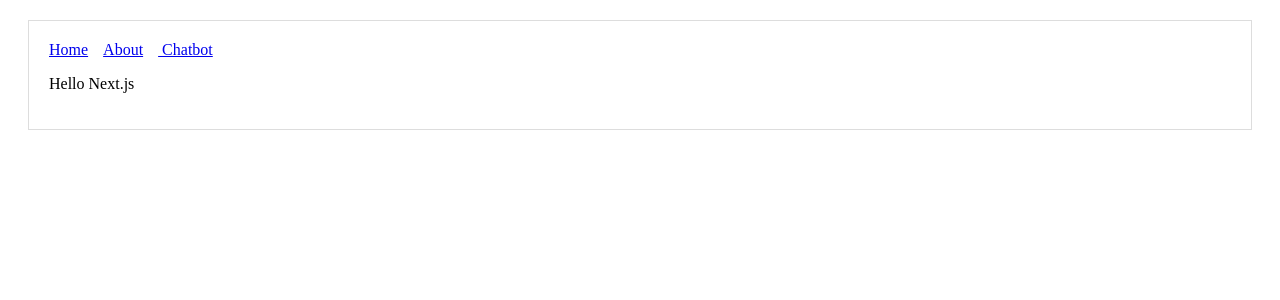
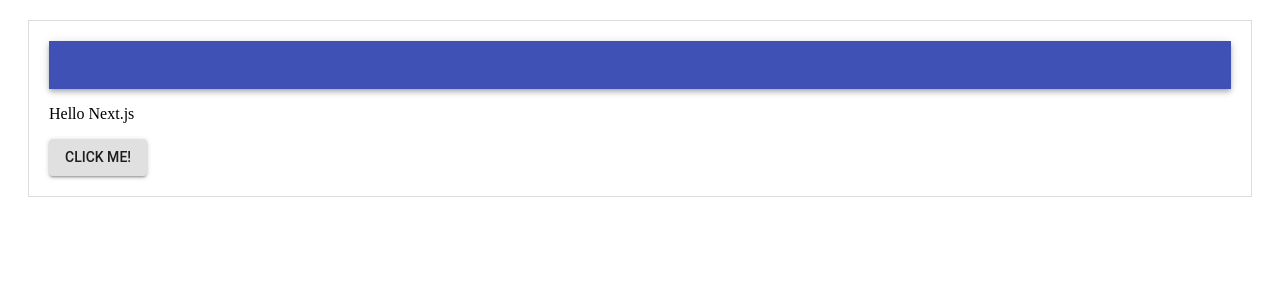
Before and after one commit to project-bowwow-2019/bowwow, a Next.js app: page / in a window 1280 px wide. Shown: the top 300 px of the page. Built offline with nearby package versions, Linux system fonts and the light colour scheme.

Commit message:
material ui integration start

```diff
--- a/components/Navigation.js
+++ b/components/Navigation.js
@@ -1,21 +1,56 @@
 import Link from 'next/link'
+import { withStyles } from '@material-ui/core/styles';
+import AppBar from '@material-ui/core/AppBar';
+import Tabs from '@material-ui/core/Tabs';
+import NoSsr from '@material-ui/core/NoSsr';
+import Tab from '@material-ui/core/Tab';
+import Typography from '@material-ui/core/Typography';
+
 
 const linkStyle = {
   marginRight: 15
 }
 
+function LinkTab(props) {
+  return <Tab component="a" onClick={event => event.preventDefault()} {...props} />;
+}
+
 const Navigation = () => (
+    //<div>
+        // <Link href="/">
+        //   <a style={linkStyle}>Home</a>
+        // </Link>
+        // <Link href="/about">
+        //   <a style={linkStyle}>About</a>
+        // </Link>
+        // <Link href="/chatbot">
+        //   <a style = {linkStyle}> Chatbot </a>
+        // </Link>
+    //</div>
+
+    <NoSsr>
         <div>
+          <AppBar position="static">
+            <Tabs variant="fullWidth">
+              //<Tab>
                 <Link href="/">
                   <a style={linkStyle}>Home</a>
                 </Link>
+              //</Tab>
+              //<Tab>
               <Link href="/about">
                 <a style={linkStyle}>About</a>
               </Link>
+              //</Tab>
+              //<Tab>
                 <Link href="/chatbot">
                   <a style = {linkStyle}> Chatbot </a>
                 </Link>
+              //</Tab>
+            </Tabs>
+          </AppBar>
         </div>
+      </NoSsr>
 )
 
 export default Navigation
--- a/package.json
+++ b/package.json
@@ -19,6 +19,7 @@
   },
   "homepage": "https://github.com/project-bowwow-2019/bowwow#readme",
   "dependencies": {
+    "@material-ui/core": "^3.9.2",
     "asdfjkl": "0.0.2",
     "body-parser": "^1.18.3",
     "dialogflow": "^0.8.0",
--- a/pages/index.js
+++ b/pages/index.js
@@ -1,7 +1,11 @@
 import Layout from '../components/Layout.js'
+import Button from '@material-ui/core/Button';
 
 export default () => (
     <Layout>
-       <p>Hello Next.js</p>
+      <p>Hello Next.js</p>
+        <Button variant = 'contained' color = 'blue'>
+          Click Me!
+        </Button>
     </Layout>
 )
```
Also changed, not shown: 1 other file (tests, documents, lock files or other folders). Lines whose indentation alone changed are shown as unchanged.
